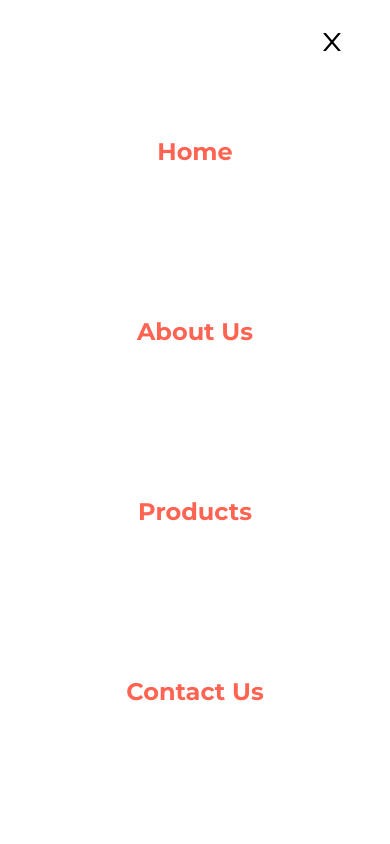
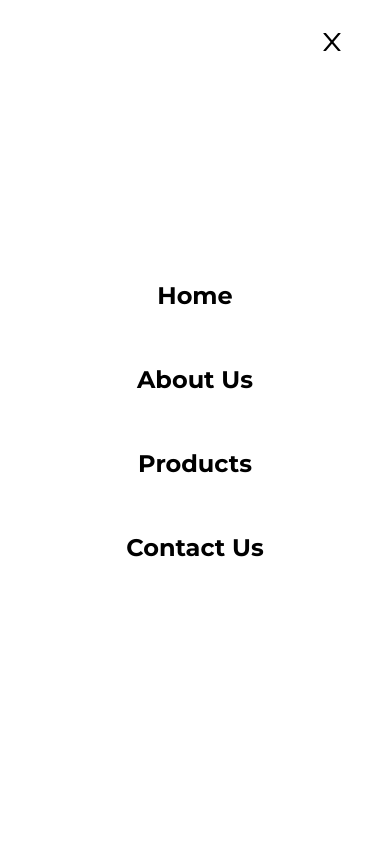
Before and after one commit to Mariam-Fathi/xo-landing-page, a React (Vite) app: page / in a window 390 px wide. Both pictures are taken after a click on the picture 345 px from the left and 58 px from the top of the page. Shown: the top 844 px of the page. Built offline with nearby package versions, Linux system fonts and the light colour scheme; a web font is replaced by a local one.

Commit message:
Update Nav.jsx

```diff
--- a/src/components/Nav.jsx
+++ b/src/components/Nav.jsx
@@ -51,12 +51,12 @@ const Nav = () => {
               </div>
 
               <div className="">
-                <ul className="w-screen h-screen flex flex-col flex-1 justify-center items-center gap-36">
+                <ul className="w-screen h-screen flex flex-col flex-1 justify-center items-center gap-12">
                  {navLinks.map((item) => (
-                    <li key={item.label}>
+                    <li key={item.label} className='hover:scale-110'>
                       <a
                         href={item.href}
-                        className='font-montserrat font-bold leading-normal text-2xl text-coral-red'
+                        className='font-montserrat font-bold leading-normal text-2xl text-black hover:text-coral-red'
                         onClick={() => setToggel(!toggel)}
                       >
                         {item.label}
```
